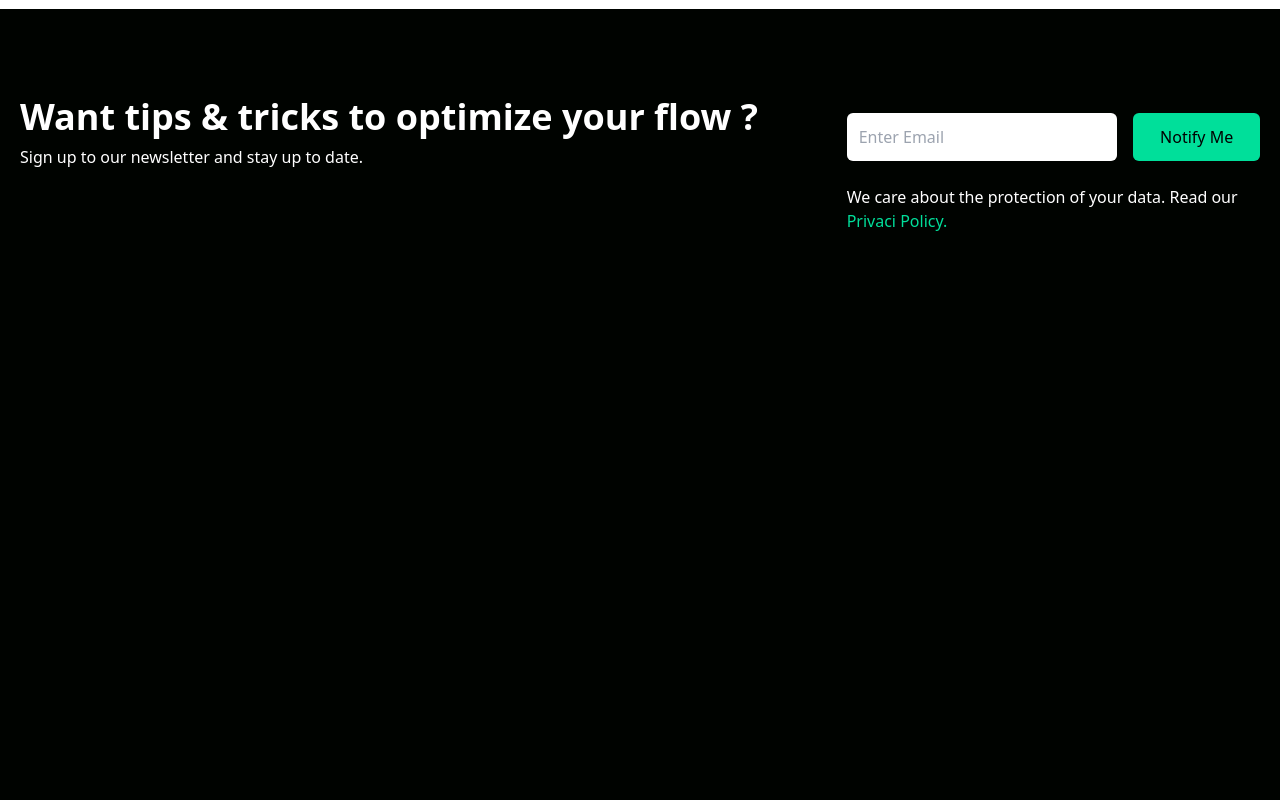
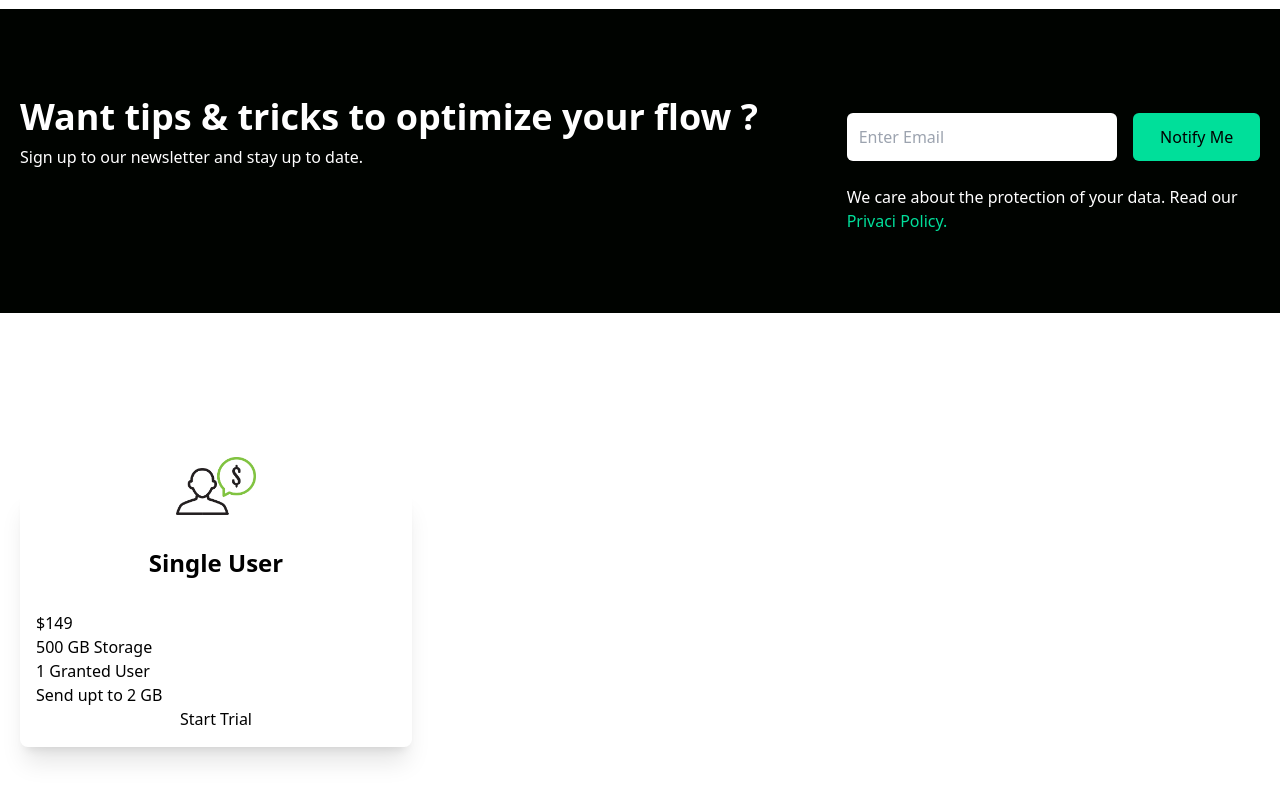
Before and after one commit to Nezo96/Simple-React-and-Tailwind-CSS-website, a React (Create React App) app: page / in a window 1280 px wide. Shown: the part 1368-2168 px from the top of the page. Before the commit the page ends 1681 px from the top, so only its background shows below. Built offline with nearby package versions, Linux system fonts and the light colour scheme.

Commit message:
Initialized cards component

```diff
--- a/src/App.js
+++ b/src/App.js
@@ -3,6 +3,7 @@
 import Hero from "./components/Hero";
 import Analytics from "./components/Analytics";
 import Newsletter from "./components/Newsletter";
+import Cards from "./components/Cards";
 
 const App = () => {
   return (
@@ -11,6 +12,7 @@
       <Hero />
       <Analytics />
       <Newsletter />
+      <Cards />
     </div>
   );
 };
--- /dev/null
+++ b/src/components/Cards.jsx
@@ -0,0 +1,30 @@
+import React from "react";
+import Single from "../assets/single.png";
+import Double from "../assets/double.png";
+import Triple from "../assets/triple.png";
+
+const Cards = () => {
+  return (
+    <div className="w-full py-[10rem] px-4 bg-white">
+      <div className="max-w-[1240px] mx-auto grid md:grid-cols-3 gap-8">
+        <div className="w-full shadow-xl flex flex-col p-4 my-4 rounded-lg">
+          <img
+            className="w-20 mx-auto mt-[-3rem] bg-white"
+            src={Single}
+            alt="/"
+          />
+          <h2 className="text-2xl font-bold text-center py-8">Single User</h2>
+          <p>$149</p>
+          <div>
+            <p>500 GB Storage</p>
+            <p>1 Granted User</p>
+            <p>Send upt to 2 GB</p>
+          </div>
+          <button>Start Trial</button>
+        </div>
+      </div>
+    </div>
+  );
+};
+
+export default Cards;
```
